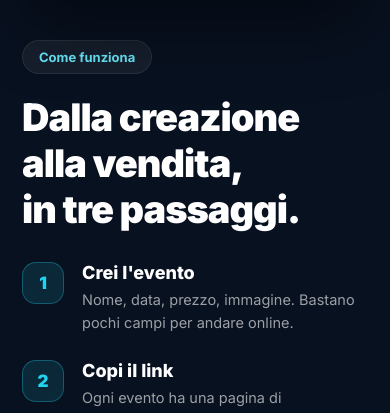
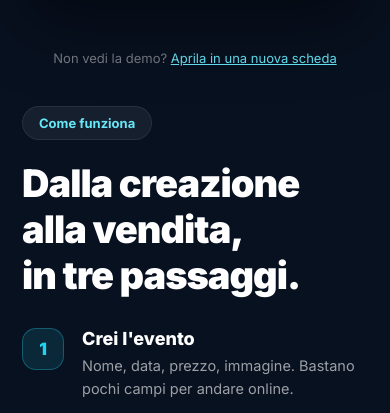
Before and after one commit to GRESO-RMS/evexo-landing, a Flask app: page / in a window 390 px wide. Shown: the part 2949-3362 px from the top of the page. Run offline with Flask 3, Linux system fonts and the light colour scheme.

Commit message:
fix mobile

```diff
--- a/templates/index.html
+++ b/templates/index.html
@@ -219,7 +219,7 @@ footer{border-top:1px solid rgba(255,255,255,0.08);padding:40px 0 60px 0;margin-
 <div class="container">
 
 <header class="navbar">
-    <div class="logo"><img src="/static/images/logoevexo_nosfondo.png" alt="EVEXO" style="height:200px; filter:brightness(0) invert(1); display:block;"></div>
+    <div class="logo"><img src="/static/images/logoevexo_nosfondo.png" alt="EVEXO" style="height:56px; filter:brightness(0) invert(1); display:block;"></div>
     <div class="nav-links">
         <a href="#per-chi">Per chi</a>
         <a href="#demo">Come funziona</a>
@@ -344,10 +344,13 @@ footer{border-top:1px solid rgba(255,255,255,0.08);padding:40px 0 60px 0;margin-
         <div class="video-frame" style="aspect-ratio:16/9;">
             <!--ARCADE EMBED START-->
             <div style="position: relative; padding-bottom: calc(56.25%); height: 0px; width: 100%;">
-                <iframe src="https://demo.arcade.software/video/VbDWza1J1FMon0wBC9s9?embed&embed_mobile=tab&embed_desktop=inline&show_copy_link=true" title="Creare e Vendere Eventi con EVEXO in 3 Minuti" frameborder="0" loading="lazy" webkitallowfullscreen mozallowfullscreen allowfullscreen allow="clipboard-write" style="position: absolute; top: 0; left: 0; width: 100%; height: 100%; color-scheme: light;"></iframe>
+                <iframe src="https://demo.arcade.software/video/VbDWza1J1FMon0wBC9s9?embed&embed_mobile=inline&embed_desktop=inline&show_copy_link=true" title="Creare e Vendere Eventi con EVEXO in 3 Minuti" frameborder="0" loading="lazy" webkitallowfullscreen mozallowfullscreen allowfullscreen allow="clipboard-write" style="position: absolute; top: 0; left: 0; width: 100%; height: 100%; color-scheme: light;"></iframe>
             </div>
             <!--ARCADE EMBED END-->
         </div>
+        <p style="margin-top:10px; text-align:center; font-size:13px; color:rgba(255,255,255,0.45);">
+            Non vedi la demo? <a href="https://demo.arcade.software/video/VbDWza1J1FMon0wBC9s9" target="_blank" rel="noopener" style="color:#67e8f9;">Aprila in una nuova scheda</a>
+        </p>
 
         <div>
             <div class="section-tag">Come funziona</div>
```
